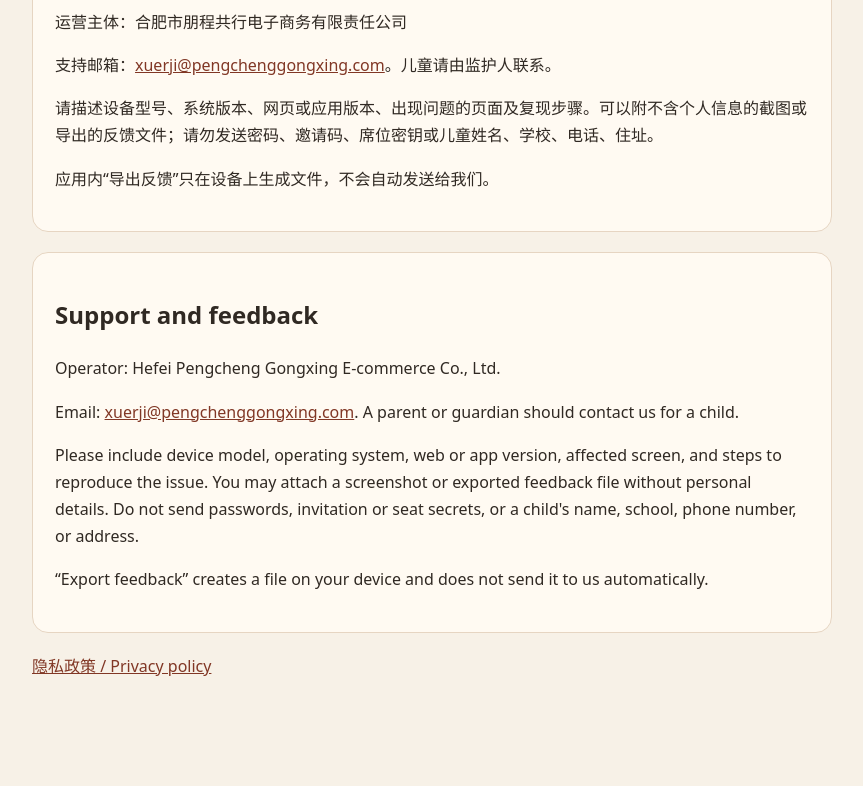
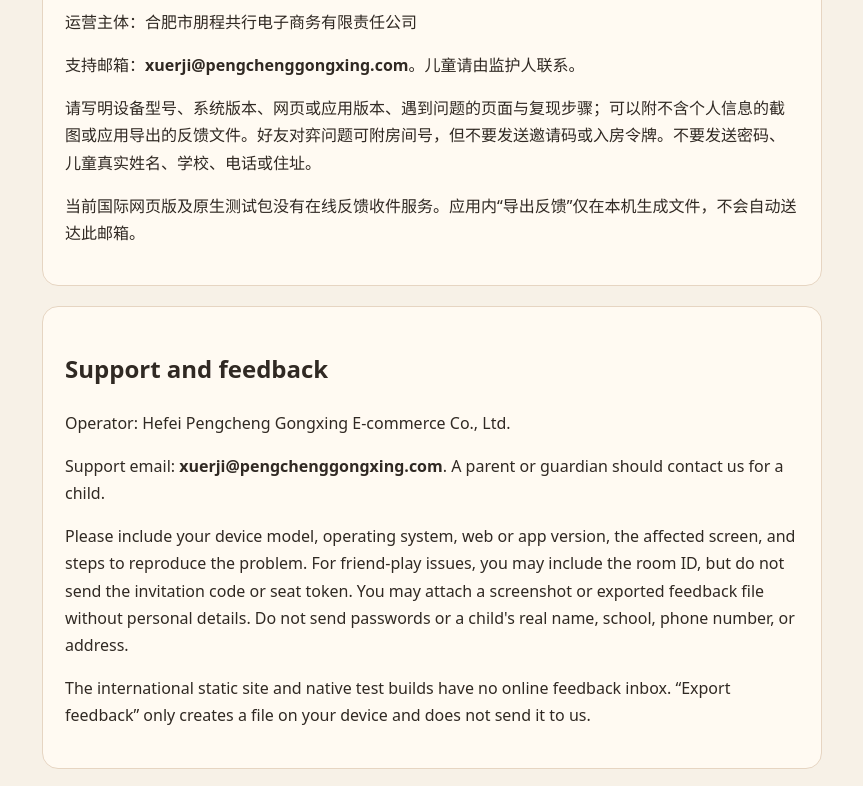
Before and after one commit to minigui985-arch/xiaoqishi-leyuan, a plain HTML site: page support.html in a window 1280 px wide. Shown: the part 182-968 px from the top of the page, without its empty margins (208-1071 px from the left). Before the commit the page ends 926 px from the top, so only its background shows below. Drawn offline with Linux system fonts and the light colour scheme.

Commit message:
Clarify friend-room support and safe feedback contact

```diff
--- a/support.html
+++ b/support.html
@@ -1,4 +1,7 @@
 <!doctype html>
-<html lang="zh-CN"><head><meta charset="utf-8"><meta name="viewport" content="width=device-width,initial-scale=1"><title>支持与反馈 · 小骑士乐园</title><style>body{margin:0;background:#f7f1e7;color:#302923;font:16px/1.7 system-ui,-apple-system,sans-serif}main{max-width:800px;margin:auto;padding:24px 20px 48px}section{background:#fffaf2;border:1px solid #e6d5c2;border-radius:16px;padding:22px;margin:20px 0}a{color:#813725}</style></head><body><main><p><a href="./">← 返回游戏 / Back to the game</a></p>
-<section lang="zh-CN"><h1>支持与反馈</h1><p>运营主体：合肥市朋程共行电子商务有限责任公司</p><p>支持邮箱：<a href="mailto:xuerji@pengchenggongxing.com">xuerji@pengchenggongxing.com</a>。儿童请由监护人联系。</p><p>请描述设备型号、系统版本、网页或应用版本、出现问题的页面及复现步骤。可以附不含个人信息的截图或导出的反馈文件；请勿发送密码、邀请码、席位密钥或儿童姓名、学校、电话、住址。</p><p>应用内“导出反馈”只在设备上生成文件，不会自动发送给我们。</p></section>
-<section lang="en"><h1>Support and feedback</h1><p>Operator: Hefei Pengcheng Gongxing E-commerce Co., Ltd.</p><p>Email: <a href="mailto:xuerji@pengchenggongxing.com">xuerji@pengchenggongxing.com</a>. A parent or guardian should contact us for a child.</p><p>Please include device model, operating system, web or app version, affected screen, and steps to reproduce the issue. You may attach a screenshot or exported feedback file without personal details. Do not send passwords, invitation or seat secrets, or a child's name, school, phone number, or address.</p><p>“Export feedback” creates a file on your device and does not send it to us automatically.</p></section><p><a href="./privacy.html">隐私政策 / Privacy policy</a></p></main></body></html>
+<html lang="zh-CN"><head><meta charset="utf-8"><meta name="viewport" content="width=device-width,initial-scale=1,viewport-fit=cover"><title>支持与反馈 · 小骑士乐园</title><style>body{margin:0;background:#f7f1e7;color:#302923;font:16px/1.7 system-ui,-apple-system,sans-serif}main{max-width:780px;margin:auto;padding:24px 20px 48px}section{background:#fffaf2;border:1px solid #e6d5c2;border-radius:16px;padding:22px;margin:20px 0}a{color:#813725}code{overflow-wrap:anywhere}</style></head><body><main>
+<p><a href="./小骑士乐园-统一主题版.html">← 返回小骑士乐园 / Back to the game</a></p>
+<section lang="zh-CN"><h1>支持与反馈</h1><p>运营主体：合肥市朋程共行电子商务有限责任公司</p><p>支持邮箱：<strong>xuerji@pengchenggongxing.com</strong>。儿童请由监护人联系。</p><p>请写明设备型号、系统版本、网页或应用版本、遇到问题的页面与复现步骤；可以附不含个人信息的截图或应用导出的反馈文件。好友对弈问题可附房间号，但不要发送邀请码或入房令牌。不要发送密码、儿童真实姓名、学校、电话或住址。</p><p>当前国际网页版及原生测试包没有在线反馈收件服务。应用内“导出反馈”仅在本机生成文件，不会自动送达此邮箱。</p></section>
+<section lang="en"><h1>Support and feedback</h1><p>Operator: Hefei Pengcheng Gongxing E-commerce Co., Ltd.</p><p>Support email: <strong>xuerji@pengchenggongxing.com</strong>. A parent or guardian should contact us for a child.</p><p>Please include your device model, operating system, web or app version, the affected screen, and steps to reproduce the problem. For friend-play issues, you may include the room ID, but do not send the invitation code or seat token. You may attach a screenshot or exported feedback file without personal details. Do not send passwords or a child's real name, school, phone number, or address.</p><p>The international static site and native test builds have no online feedback inbox. “Export feedback” only creates a file on your device and does not send it to us.</p></section>
+<p><a href="./privacy.html">隐私政策 / Privacy policy</a></p>
+</main></body></html>
```
